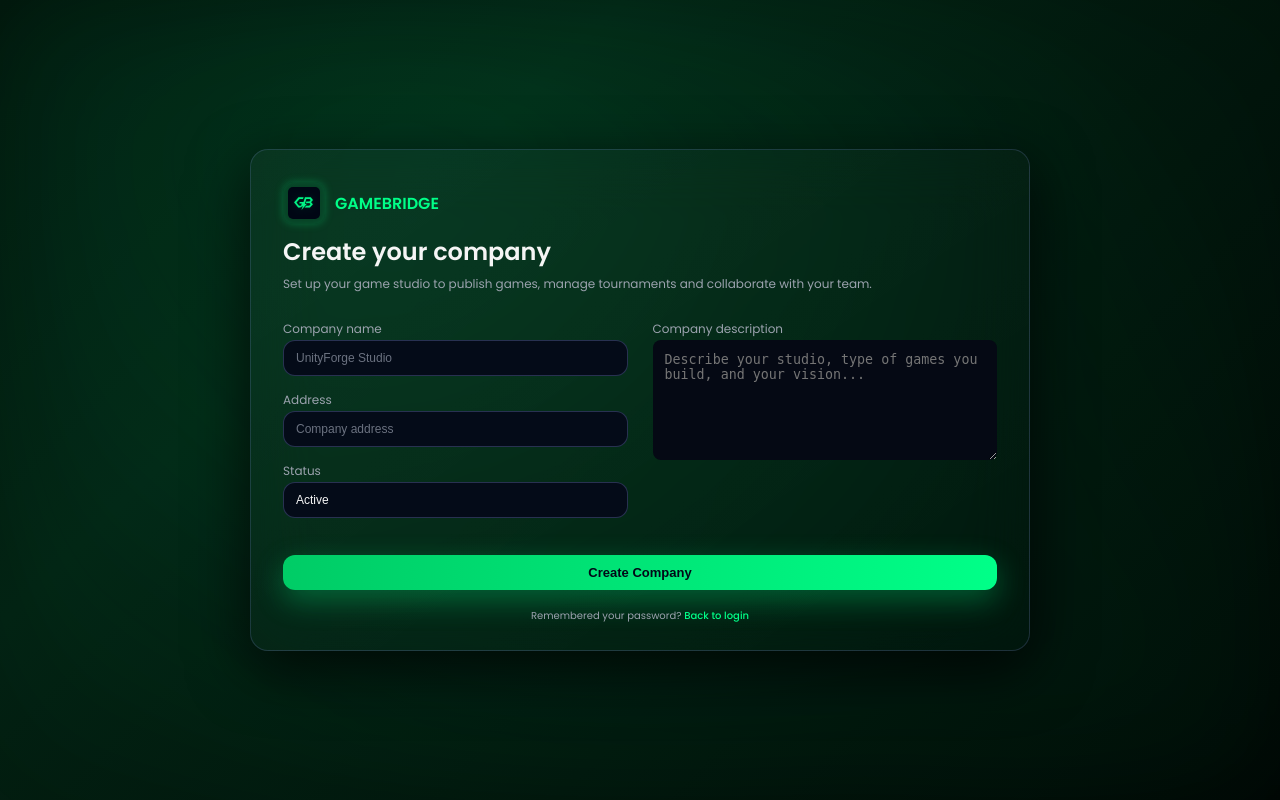
After one commit to medhbaieb540/project.ww, a PHP site: page /User_managment/View/FrontOffice/createOrSearchCompany.php in a window 1280 px wide. The commit adds this page. Run offline with PHP 8.4, Linux system fonts and the light colour scheme; the visitor is signed in with stand-in values (Sample User, id 1).

Commit message:
your message

```diff
--- /dev/null
+++ b/Controller/CompanyController.php
@@ -0,0 +1,84 @@
+<?php
+require_once __DIR__ . '/../config.php';
+require_once __DIR__ . '/../Model/Company.php';
+
+class CompanyController
+{
+    private $db;
+
+    public function __construct()
+    {
+        $this->db = config::getConnexion();
+    }
+
+    // ========================
+    // Create New Company
+    // ========================
+    public function addCompany(Company $company)
+    {
+        $sql = "INSERT INTO company (owner_id, name, description, status)
+                VALUES (:owner_id, :name, :description, :status)";
+
+        try {
+            $query = $this->db->prepare($sql);
+            $query->execute([
+                'owner_id'    => $company->getOwnerId(),
+                'name'        => $company->getName(),
+                'description' => $company->getDescription(),
+                'status'      => $company->getStatus()
+            ]);
+
+        } catch (Exception $e) {
+            die("Error adding company: " . $e->getMessage());
+        }
+    }
+
+    // ========================
+    // Get Company by ID
+    // ========================
+    public function getCompanyById(int $id)
+    {
+        $sql = "SELECT * FROM company WHERE id = :id LIMIT 1";
+
+        try {
+            $query = $this->db->prepare($sql);
+            $query->execute(['id' => $id]);
+            return $query->fetch();
+        } catch (Exception $e) {
+            die("Error fetching company: " . $e->getMessage());
+        }
+    }
+
+    // ========================
+    // Get Company by Owner ID
+    // (كل مطور يملك شركة وحدة فقط)
+    // ========================
+    public function getCompanyByOwner(int $owner_id)
+    {
+        $sql = "SELECT * FROM company WHERE owner_id = :owner_id LIMIT 1";
+
+        try {
+            $query = $this->db->prepare($sql);
+            $query->execute(['owner_id' => $owner_id]);
+            return $query->fetch();
+        } catch (Exception $e) {
+            die("Error fetching company: " . $e->getMessage());
+        }
+    }
+
+    // ========================
+    // Search Company by Name
+    // ========================
+    public function searchCompany(string $name)
+    {
+        $sql = "SELECT * FROM company WHERE name LIKE :name";
+
+        try {
+            $query = $this->db->prepare($sql);
+            $query->execute(['name' => "%$name%"]);
+            return $query->fetchAll();
+        } catch (Exception $e) {
+            die("Error searching company: " . $e->getMessage());
+        }
+    }
+}
--- a/Controller/UserController.php
+++ b/Controller/UserController.php
@@ -114,7 +114,7 @@ public function getUserByEmail(string $email)
         }
     }
 
-   public function addUser(User $User)
+   public function addUser(User $User) : int
 {
     $sql = "INSERT INTO `login`
             (username, email, password, user_role, birth_date, address, gender)
@@ -138,6 +138,9 @@ public function getUserByEmail(string $email)
         $info = $query->errorInfo();
         throw new Exception($info[2]);
     }
+
+
+      return (int)$db->lastInsertId();
 }
 
 
--- /dev/null
+++ b/Model/company.php
@@ -0,0 +1,174 @@
+<?php
+
+class Company
+{
+    private ?int $id;
+    private ?int $owner_id;
+    private string $name;
+    private string $description;
+    private string $status;
+    private string $address;
+    private string $created_at;
+
+    public function __construct(
+        ?int $id,
+        ?int $owner_id,
+        string $name,
+        string $description,
+        string $status,
+        string $address,
+        string $created_at
+    ) {
+        $this->id          = $id;
+        $this->owner_id    = $owner_id;
+        $this->name        = $name;
+        $this->description = $description;
+        $this->status      = $status;
+        $this->address     = $address;
+        $this->created_at  = $created_at;
+    }
+
+
+
+    /**
+     * Get the value of id
+     */
+    public function getId()
+    {
+        return $this->id;
+    }
+
+    /**
+     * Set the value of id
+     *
+     * @return  self
+     */
+    public function setId($id)
+    {
+        $this->id = $id;
+
+        return $this;
+    }
+
+    /**
+     * Get the value of owner_id
+     */
+    public function getOwner_id()
+    {
+        return $this->owner_id;
+    }
+
+    /**
+     * Set the value of owner_id
+     *
+     * @return  self
+     */
+    public function setOwner_id($owner_id)
+    {
+        $this->owner_id = $owner_id;
+
+        return $this;
+    }
+
+    /**
+     * Get the value of name
+     */
+    public function getName()
+    {
+        return $this->name;
+    }
+
+    /**
+     * Set the value of name
+     *
+     * @return  self
+     */
+    public function setName($name)
+    {
+        $this->name = $name;
+
+        return $this;
+    }
+
+    /**
+     * Get the value of description
+     */
+    public function getDescription()
+    {
+        return $this->description;
+    }
+
+    /**
+     * Set the value of description
+     *
+     * @return  self
+     */
+    public function setDescription($description)
+    {
+        $this->description = $description;
+
+        return $this;
+    }
+
+    /**
+     * Get the value of status
+     */
+    public function getStatus()
+    {
+        return $this->status;
+    }
+
+    /**
+     * Set the value of status
+     *
+     * @return  self
+     */
+    public function setStatus($status)
+    {
+        $this->status = $status;
+
+        return $this;
+    }
+
+    /**
+     * Get the value of created_at
+     */
+    public function getCreated_at()
+    {
+        return $this->created_at;
+    }
+
+    /**
+     * Set the value of created_at
+     *
+     * @return  self
+     */
+    public function setCreated_at($created_at)
+    {
+        $this->created_at = $created_at;
+
+        return $this;
+    }
+
+    /**
+     * Get the value of address
+     */
+    public function getAddress()
+    {
+        return $this->address;
+    }
+
+    /**
+     * Set the value of address
+     *
+     * @return  self
+     */
+    public function setAddress($address)
+    {
+        $this->address = $address;
+
+        return $this;
+    }
+}
+
+?>
--- /dev/null
+++ b/View/FrontOffice/createOrSearchCompany.php
@@ -0,0 +1,171 @@
+<?php
+session_start();
+
+require_once __DIR__ . '/../../controller/CompanyController.php';
+require_once __DIR__ . '/../../Model/Company.php';
+
+// لازم يكون مسجل دخول
+if (!isset($_SESSION['user_id'])) {
+    header("Location: login.php");
+    exit;
+}
+
+$ownerId = (int) $_SESSION['user_id'];
+
+$companyC = new CompanyController();
+$error   = "";
+$success = "";
+
+// معالجة الفورم
+if ($_SERVER['REQUEST_METHOD'] === 'POST') {
+
+    $name        = trim($_POST['name'] ?? '');
+    $description = trim($_POST['description'] ?? '');
+    $address     = trim($_POST['address'] ?? '');
+    $status      = $_POST['status'] ?? 'active';
+
+    if ($name === "" || $description === "") {
+        $error = "Please fill in all required fields.";
+    } else {
+        // ننشئ object من Company
+        $company = new Company(
+            null,             // id (Auto Increment)
+            $ownerId,         // owner_id from session
+            $name,
+            $description,
+            $status
+        );
+
+        try {
+            $companyC->addCompany($company);
+            $success = "Company created successfully!";
+
+            // ممكن تعمله redirect لصفحة البروفايل أو داشبورد المطوّر
+            // header("Location: profile.php");
+            // exit;
+
+        } catch (Exception $e) {
+            $error = "Error while creating company: " . $e->getMessage();
+        }
+    }
+}
+?>
+
+<!DOCTYPE html>
+<html lang="en">
+<head>
+  <meta charset="UTF-8" />
+  <title>Create Company | GameBridge</title>
+  <meta name="viewport" content="width=device-width, initial-scale=1.0" />
+  <link href="https://fonts.googleapis.com/css2?family=Poppins:wght@300;400;500;600&display=swap" rel="stylesheet" />
+  <!-- نستخدم نفس ملف CSS تبع إنشاء الحساب عشان يطلع نفس الديزاين -->
+  <link rel="stylesheet" href="../../public/css/create_account.css" />
+</head>
+
+<body>
+  <div class="bg-orbit"></div>
+
+  <div class="container">
+    <!-- Logo -->
+    <div class="logo">
+      <img class="logo-img" src="../../public/images/logo.jpg" alt="GameBridge Logo" />
+      <div class="logo-text">GameBridge</div>
+    </div>
+
+    <h1>Create your company</h1>
+    <p class="subtitle">
+      Set up your game studio to publish games, manage tournaments and collaborate with your team.
+    </p>
+
+    <!-- رسائل الخطأ / النجاح -->
+    <?php if (!empty($error)): ?>
+      <div class="status error" style="margin-bottom:15px;"><?= htmlspecialchars($error) ?></div>
+    <?php endif; ?>
+
+    <?php if (!empty($success)): ?>
+      <div class="status success" style="margin-bottom:15px;"><?= htmlspecialchars($success) ?></div>
+    <?php endif; ?>
+
+    <form id="companyForm" method="POST" action="">
+
+      <div class="form-two-columns">
+
+        <!-- LEFT COLUMN -->
+        <div class="form-column">
+
+          <!-- Company Name -->
+          <div class="form-group">
+            <label class="field-label">Company name</label>
+            <div class="input-wrap">
+              <input
+                type="text"
+                name="name"
+                placeholder="UnityForge Studio"
+                value="<?= htmlspecialchars($_POST['name'] ?? '') ?>"
+              >
+            </div>
+          </div>
+              <!-- Company Name -->
+          <div class="form-group">
+            <label class="field-label">Address</label>
+            <div class="input-wrap">
+              <input
+                type="text"
+                name="address"
+                placeholder="Company address"
+                value="<?= htmlspecialchars($_POST['address'] ?? '') ?>"
+              >
+            </div>
+          </div>
+
+          <!-- Status -->
+          <div class="form-group">
+            <label class="field-label">Status</label>
+            <div class="input-wrap">
+              <select name="status">
+                <option value="active"   <?= (($_POST['status'] ?? '') === 'active')   ? 'selected' : '' ?>>Active</option>
+                <option value="hidden"   <?= (($_POST['status'] ?? '') === 'hidden')   ? 'selected' : '' ?>>Hidden</option>
+                <option value="suspended"<?= (($_POST['status'] ?? '') === 'suspended')? 'selected' : '' ?>>Suspended</option>
+              </select>
+            </div>
+          </div>
+
+        </div>
+
+
+
+        <!-- RIGHT COLUMN -->
+        <div class="form-column">
+
+          <!-- Description -->
+          <div class="form-group">
+            <label class="field-label">Company description</label>
+            <div class="input-wrap">
+              <textarea
+                name="description"
+                rows="5"
+                placeholder="Describe your studio, type of games you build, and your vision..."
+                style="resize: vertical; min-height:120px; background:#050914; color:#fff; border:none; width:100%; padding:12px; border-radius:8px;"
+              ><?= htmlspecialchars($_POST['description'] ?? '') ?></textarea>
+            </div>
+          </div>
+
+        </div>
+
+      </div>
+
+      <button type="submit" class="btn-primary" style="margin-top:25px;">
+        Create Company
+      </button>
+
+      <p class="signup-text">
+        Remembered your password?
+        <a href="login.php">Back to login</a>
+      </p>
+
+    </form>
+
+  </div>
+
+</body>
+</html>
```
Also changed, not shown: View/FrontOffice/CreateAccount.php (+12 -1 lines), public/css/dev_setup.css (added, +122 -0 lines), public/js/create_company.js (added, +67 -0 lines).
